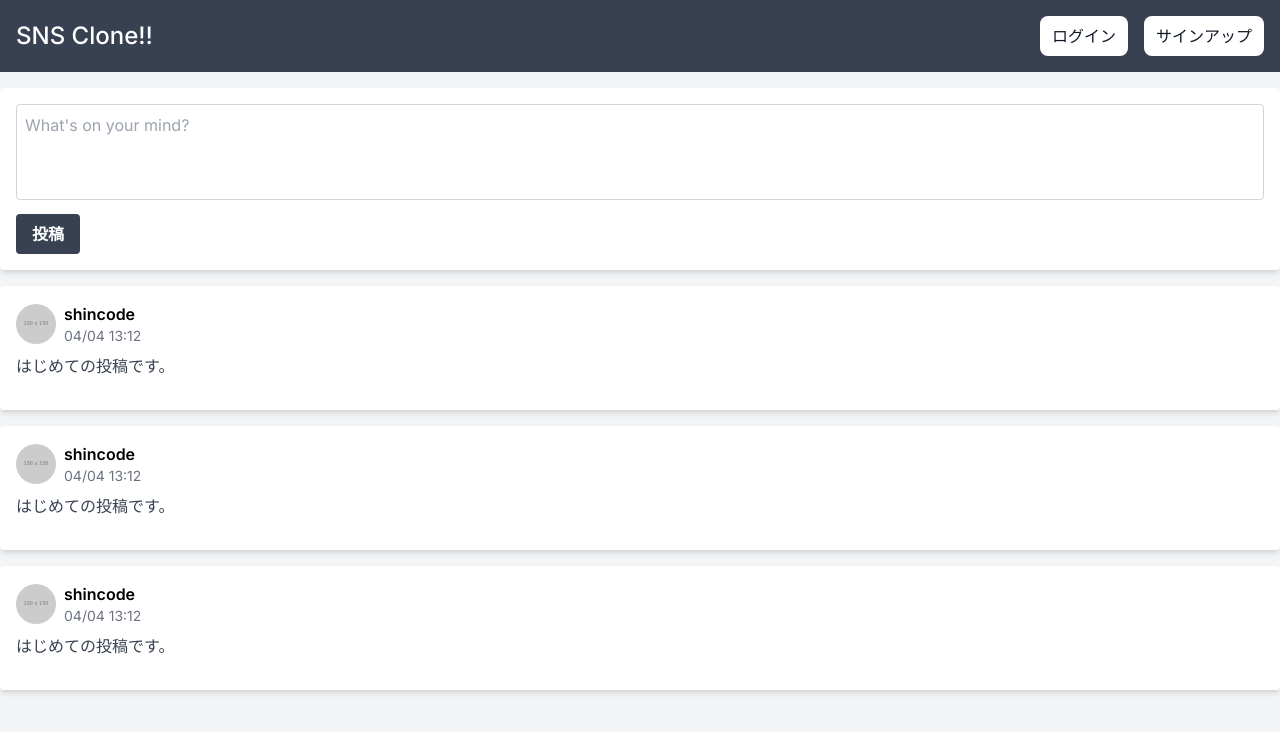
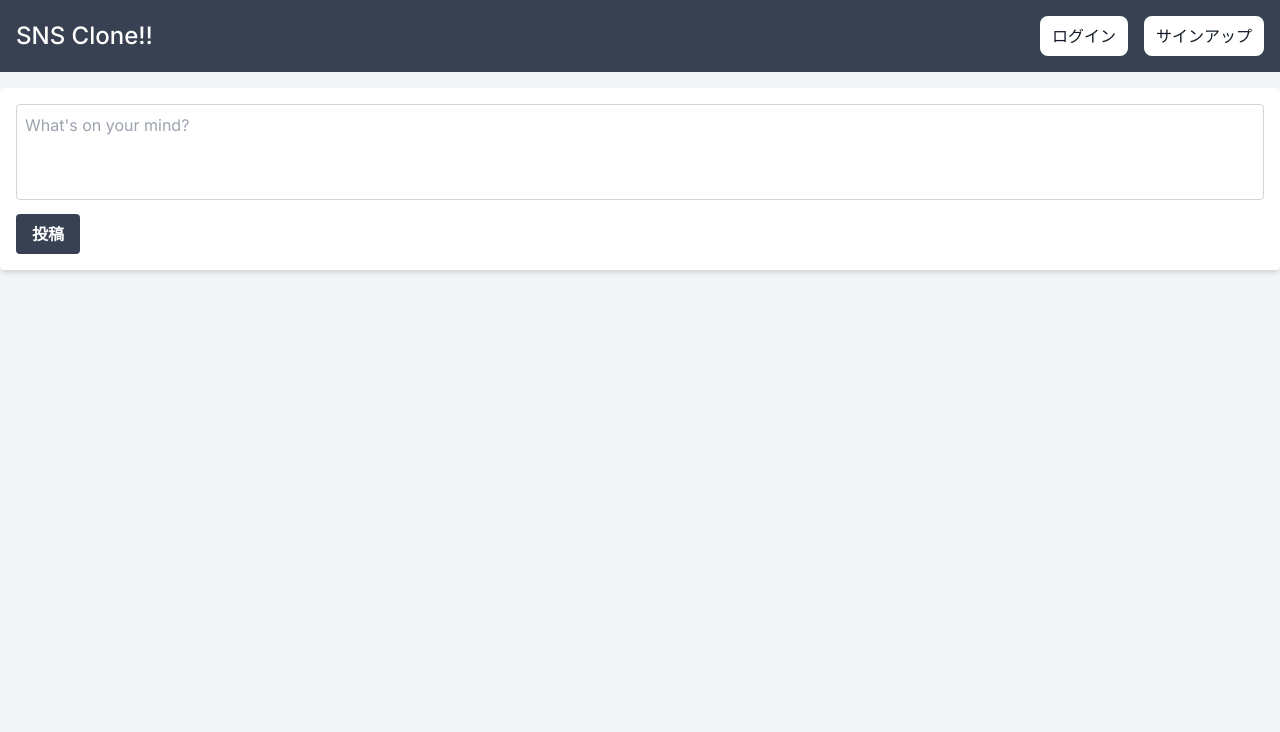
Before and after one commit to ymiyamoto63/sns-udemy, a Next.js app in the folder client/: page / in a window 1280 px wide. Shown: the top 732 px of the page. Built offline with nearby package versions, Linux system fonts and the light colour scheme.

Commit message:
投稿表示仮実装

```diff
--- a/client/src/components/Post.tsx
+++ b/client/src/components/Post.tsx
@@ -1,4 +1,12 @@
-const Post = () => {
+import { PostType } from "@/types";
+
+type Props = {
+  post: PostType;
+};
+
+const Post = (props: Props) => {
+  const { post } = props;
+
   return (
     <div className="bg-white shadow-md rounded p-4 mb-4">
       <div className="mb-4">
@@ -9,11 +17,11 @@
             alt="User Avatar"
           />
           <div>
-            <h2 className="font-semibold text-md">shincode</h2>
-            <p className="text-gray-500 text-sm">04/04 13:12</p>
+            <h2 className="font-semibold text-md">{post.author?.username}</h2>
+            <p className="text-gray-500 text-sm">{post.createdAt}</p>
           </div>
         </div>
-        <p className="text-gray-700">はじめての投稿です。</p>
+        <p className="text-gray-700">{post.content}</p>
       </div>
     </div>
   );
--- a/client/src/components/Timeline.tsx
+++ b/client/src/components/Timeline.tsx
@@ -1,20 +1,22 @@
 "use client";
 
 import apiClient from "@/lib/apiClient";
+import { PostType } from "@/types";
 import React, { useState } from "react";
 import Post from "./Post";
 
 const Timeline = () => {
   const [postText, setPostText] = useState<string>();
+  const [latestPosts, setLatestPosts] = useState<PostType[]>([]);
 
   const handleSubmit = async (e: React.FormEvent<HTMLFormElement>) => {
     e.preventDefault();
 
     try {
-      await apiClient.post("/posts/post", {
+      const newPost = await apiClient.post("/posts/post", {
         content: postText,
       });
-
+      setLatestPosts((prevPosts) => [newPost.data, ...prevPosts]);
       setPostText("");
     } catch (err) {
       alert("ログインしてください。");
@@ -42,9 +44,9 @@
             </button>
           </form>
         </div>
-        <Post></Post>
-        <Post></Post>
-        <Post></Post>
+        {latestPosts.map((post: PostType) => (
+          <Post key={post.id} post={post} />
+        ))}
       </main>
     </div>
   );
--- /dev/null
+++ b/client/src/types.ts
@@ -0,0 +1,15 @@
+export interface UserType {
+  id: number;
+  username: string;
+  email: string;
+  password: string;
+  posts: PostType[];
+}
+
+export interface PostType {
+  id: number;
+  content: string;
+  createdAt: string;
+  authorId: number;
+  author: UserType;
+}
```
